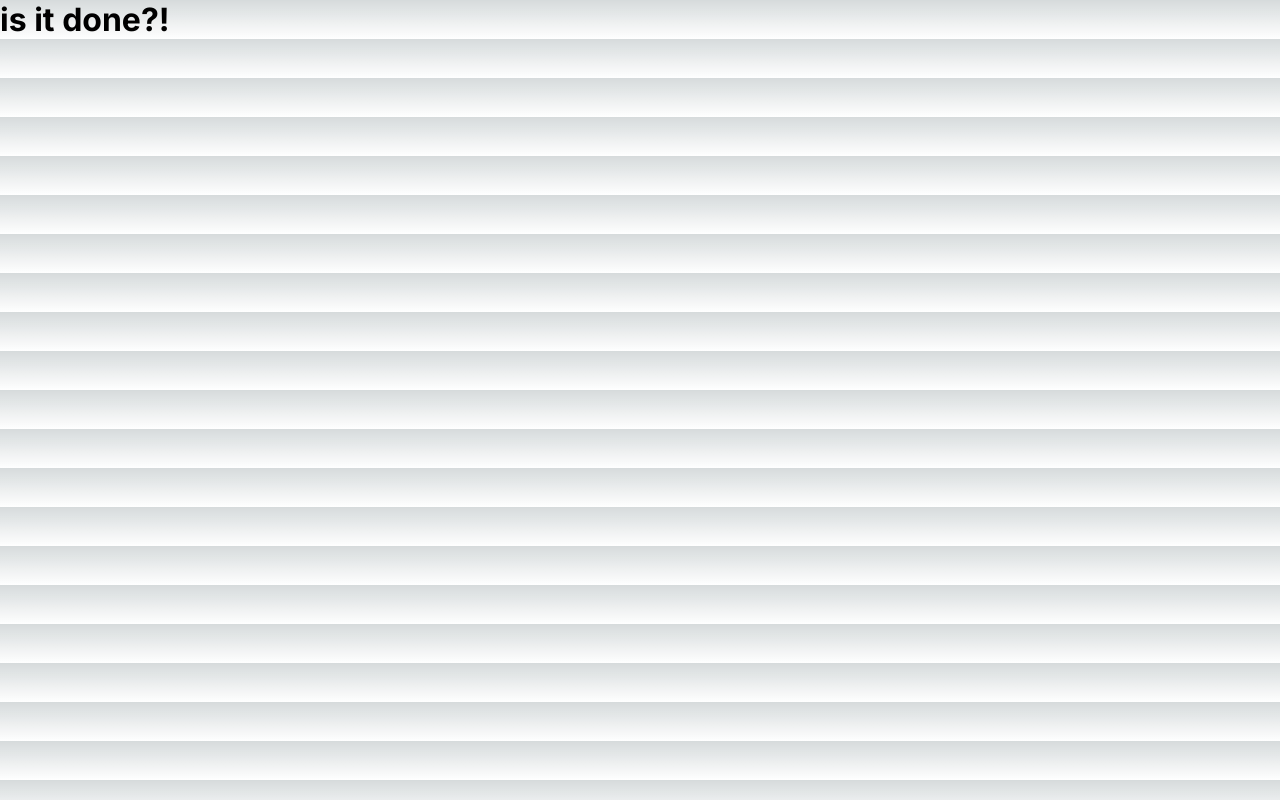
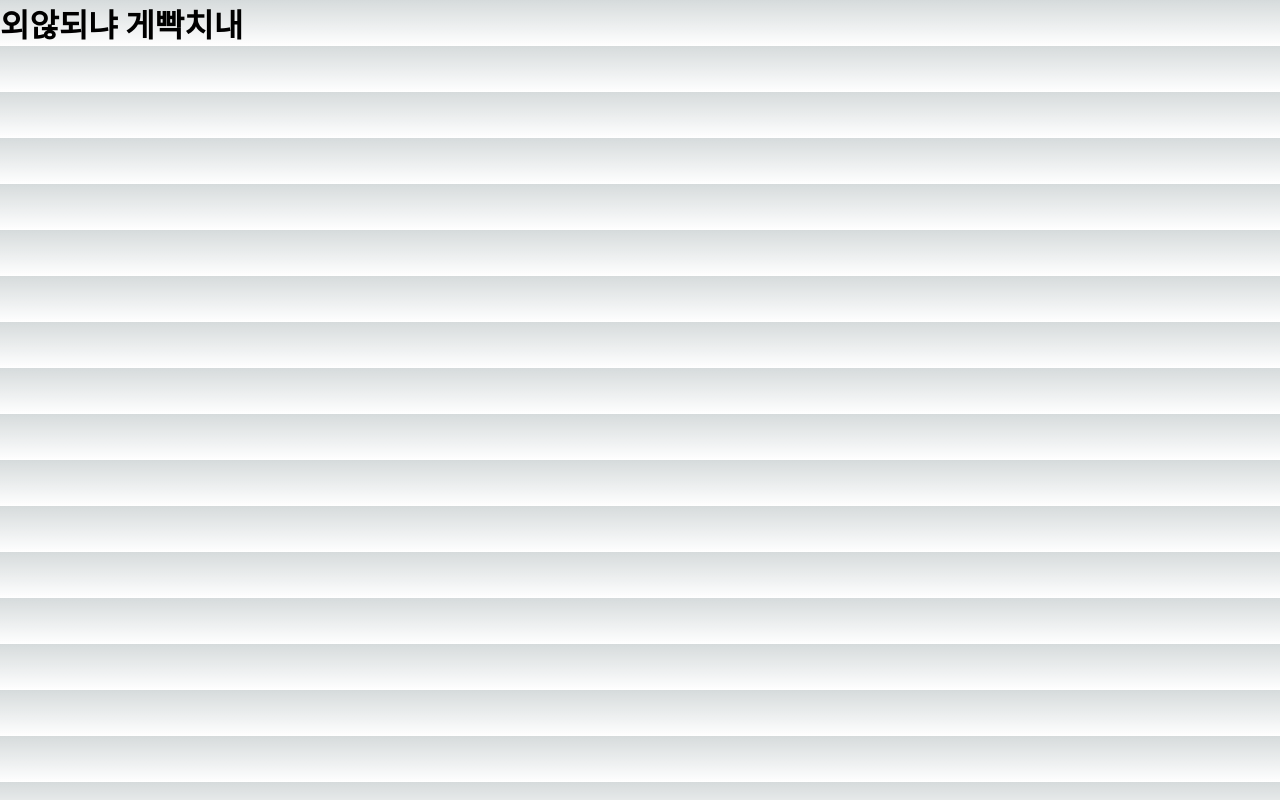
Before and after one commit to minh0518/teamRepo, a Next.js app: page / in a window 1280 px wide. Built offline with nearby package versions, Linux system fonts and the light colour scheme.

Commit message:
외않되냐 게빡치내

```diff
--- a/src/app/page.tsx
+++ b/src/app/page.tsx
@@ -2,5 +2,5 @@ import Image from 'next/image';
 import styles from './page.module.css';
 
 export default function Home() {
-  return <h1>is it done?!</h1>;
+  return <h1>외않되냐 게빡치내</h1>;
 }
```
